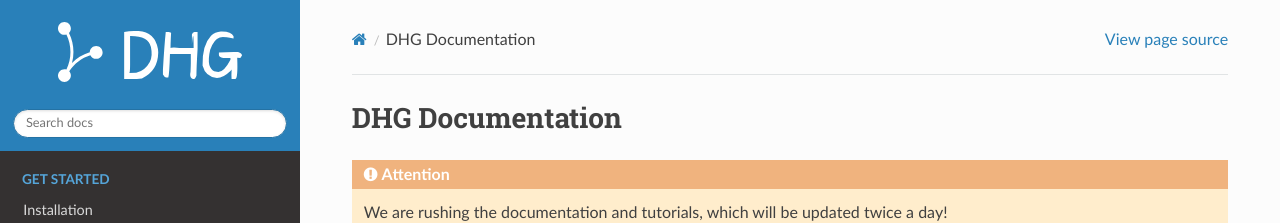
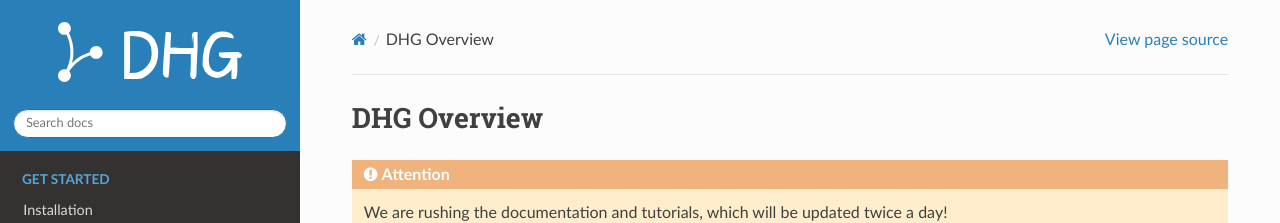
Before and after one commit to iMoonLab/DeepHypergraph, a Sphinx documentation site: the page built from docs/source/index.rst, in a window 1280 px wide and 1323 px high. Shown: the top 223 px of the window. Built offline with Sphinx 7.4.7 and the Read the Docs theme 2.0.0, drawn with Linux system fonts in a browser that asks for light colours.

Commit message:
fix zh typos

```diff
--- a/docs/source/index.rst
+++ b/docs/source/index.rst
@@ -4,7 +4,7 @@
    contain the root `toctree` directive.
 
 =======================
-DHG Documentation
+DHG Overview
 =======================
 
 .. raw:: latex
--- a/docs/source/zh/tutorial/metric.rst
+++ b/docs/source/zh/tutorial/metric.rst
@@ -19,7 +19,7 @@
   :py:meth:`Recall <dhg.metrics.recommender.recall>`
   :py:meth:`NDCG <dhg.metrics.recommender.ndcg>`
 
-- **回归** ->
+- **检索** ->
   :py:meth:`Precision <dhg.metrics.retrieval.precision>`
   :py:meth:`Recall <dhg.metrics.retrieval.recall>`
   :py:meth:`NDCG <dhg.metrics.retrieval.ndcg>`
```
